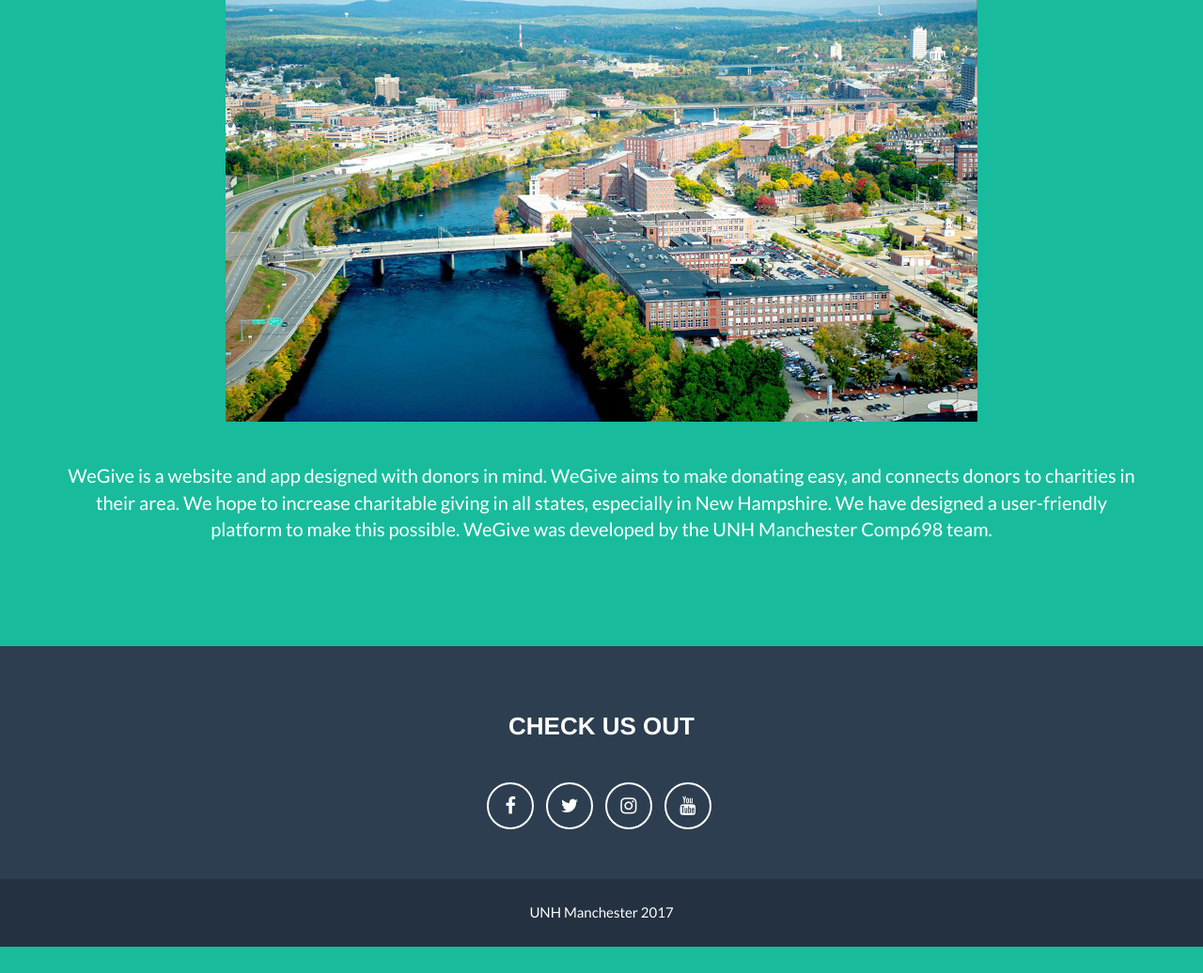
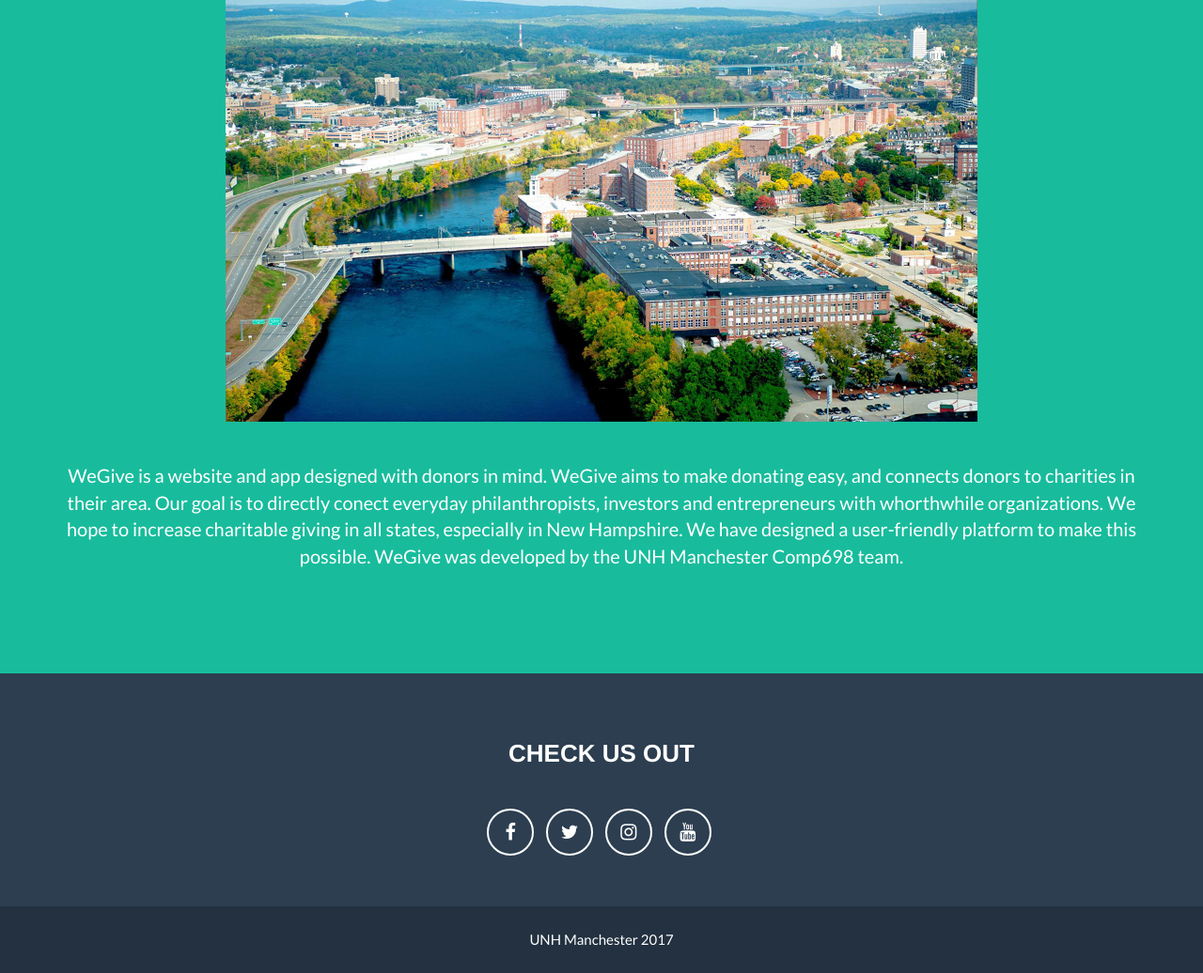
Before and after one commit to UNH-at-Manchester/wegive, a Django app: page /about/ in a window 1280 px wide. Shown: the part 296-1332 px from the top of the page at 94% size. Before the commit the page ends 1304 px from the top, so only its background shows below. Run offline with Django 3.2, Linux system fonts and the light colour scheme; some libraries are stand-ins or nearby versions.

Commit message:
adding a line to about us

```diff
--- a/wegive/wegiveapp/templates/html/about.html
+++ b/wegive/wegiveapp/templates/html/about.html
@@ -54,6 +54,7 @@
                 <br>
                 <p>WeGive is a website and app designed with donors in mind.
                 WeGive aims to make donating easy, and connects donors to charities in their area.
+                Our goal is to directly conect everyday philanthropists, investors and entrepreneurs with whorthwhile organizations.
                 We hope to increase charitable giving in all states, especially in New Hampshire.
                 We have designed a user-friendly platform to make this possible.
                 WeGive was developed by the UNH Manchester Comp698 team.
```
